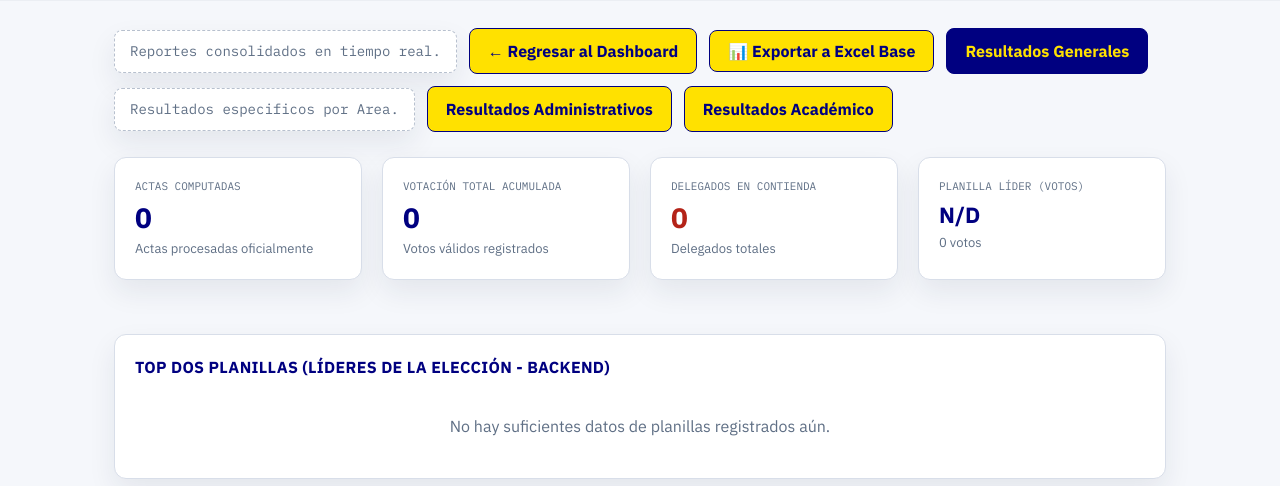
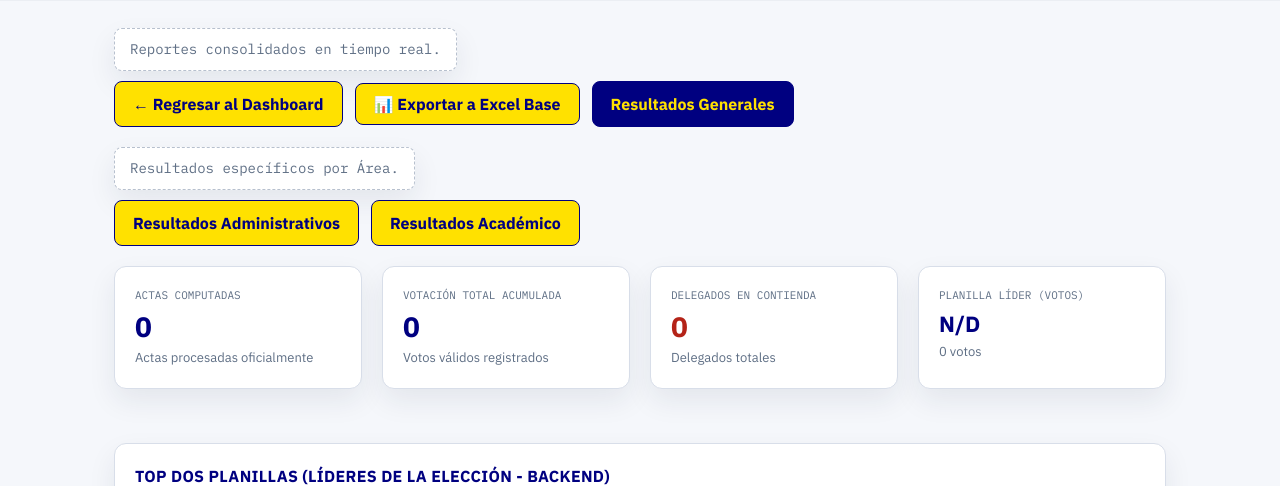
Before and after one commit to sedas14Q/resultadoscgr, a Flask app: page /cgr/estadisticas in a window 1280 px wide. Shown: the part 77-563 px from the top of the page. Run offline with Flask 3, Linux system fonts and the light colour scheme; data that the repository does not hold is empty; some libraries are stand-ins or nearby versions.

Commit message:
style: reorganizar los botones y etiquetas de navegación en estadísticas en secciones apiladas (Consolidados y Áreas específicas) según diseño solicitado

```diff
--- a/templates/estadisticas_cgr.html
+++ b/templates/estadisticas_cgr.html
@@ -38,11 +38,13 @@
         <div class="badge">{{ resultados | length }} acta{% if resultados | length != 1 %}s{% endif %}</div>
     </header>
 
-    <div class="info-section nav-header-actions" style="display: flex; justify-content: space-between; align-items: center; gap: 15px; flex-wrap: wrap;">
-        <div style="display: flex; gap: 12px; align-items: center; flex-wrap: wrap;">
+    <div class="info-section" style="display: flex; flex-direction: column; gap: 20px; margin-top: 28px; margin-bottom: 20px;">
+        <!-- Sección 1: Reportes consolidados -->
+        <div style="display: flex; flex-direction: column; gap: 10px; align-items: flex-start;">
             <div class="info-box" style="margin: 0; padding: 10px 15px;">
                 Reportes consolidados en tiempo real.
             </div>
+            <div style="display: flex; gap: 12px; align-items: center; flex-wrap: wrap;">
                 <a href="/cgr" class="back-btn">
                     ← Regresar al Dashboard
                 </a>
@@ -52,17 +54,22 @@
                 <a href="/cgr/estadisticas" class="back-btn {% if not tipo_reporte or tipo_reporte == 'general' %}active{% endif %}">
                     Resultados Generales
                 </a>
-
-            <div class="info-box" style="margin: 0; padding: 10px 15px;">
-                Resultados especificos por Area.
+            </div>
         </div>
 
+        <!-- Sección 2: Resultados específicos por Área -->
+        <div style="display: flex; flex-direction: column; gap: 10px; align-items: flex-start;">
+            <div class="info-box" style="margin: 0; padding: 10px 15px;">
+                Resultados específicos por Área.
+            </div>
+            <div style="display: flex; gap: 12px; align-items: center; flex-wrap: wrap;">
                 <a href="/cgr/estadisticas/administrativos" class="back-btn {% if tipo_reporte == 'administrativo' %}active{% endif %}">
                     Resultados Administrativos
                 </a>
                 <a href="/cgr/estadisticas/academicos" class="back-btn {% if tipo_reporte == 'academico' %}active{% endif %}">
                     Resultados Académico
                 </a>
+            </div>
         </div>
     </div>
 
```
Also changed, not shown: templates/estadisticas_cgo.html (+12 -6 lines). Lines whose indentation alone changed are shown as unchanged.
